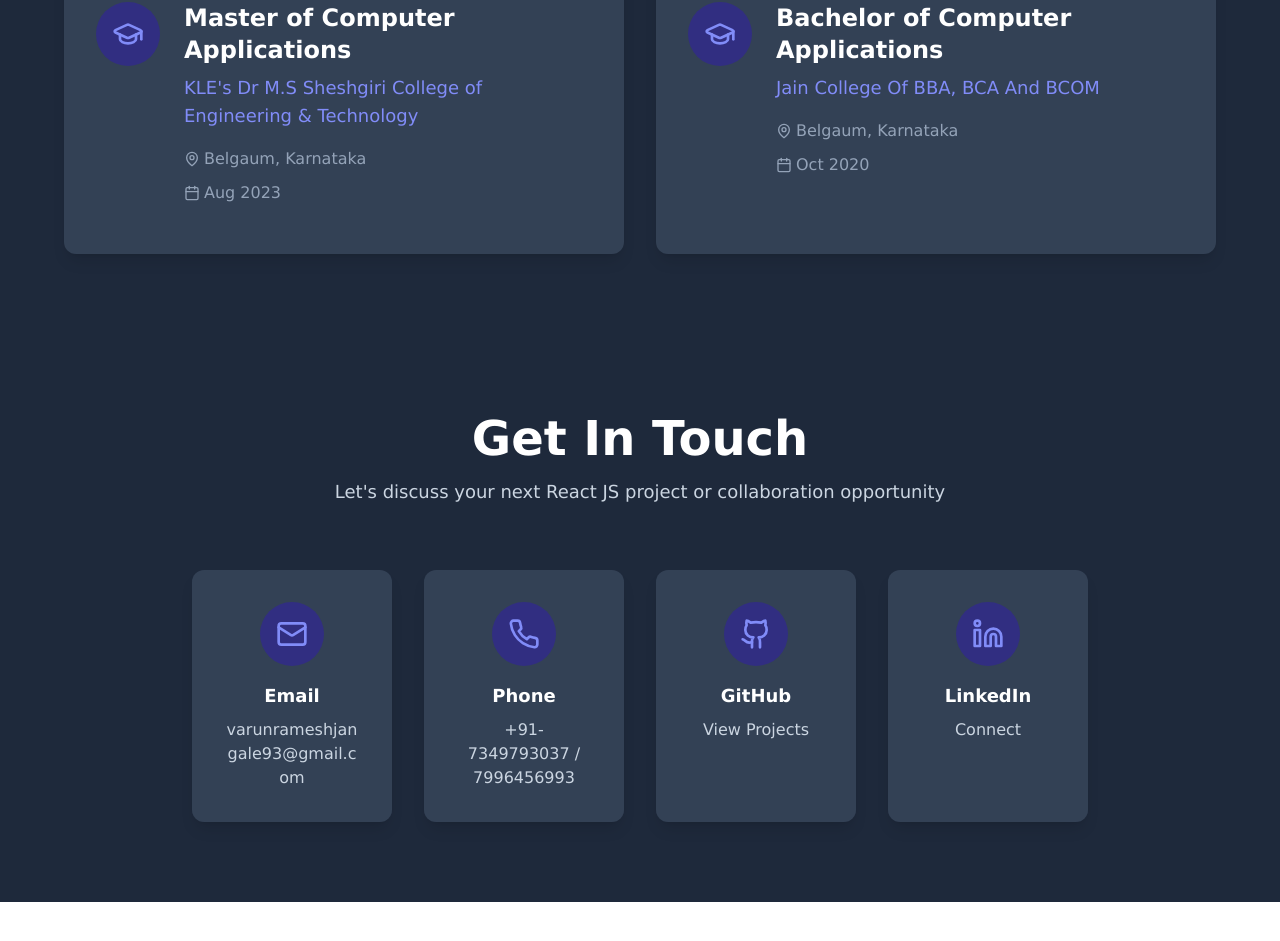
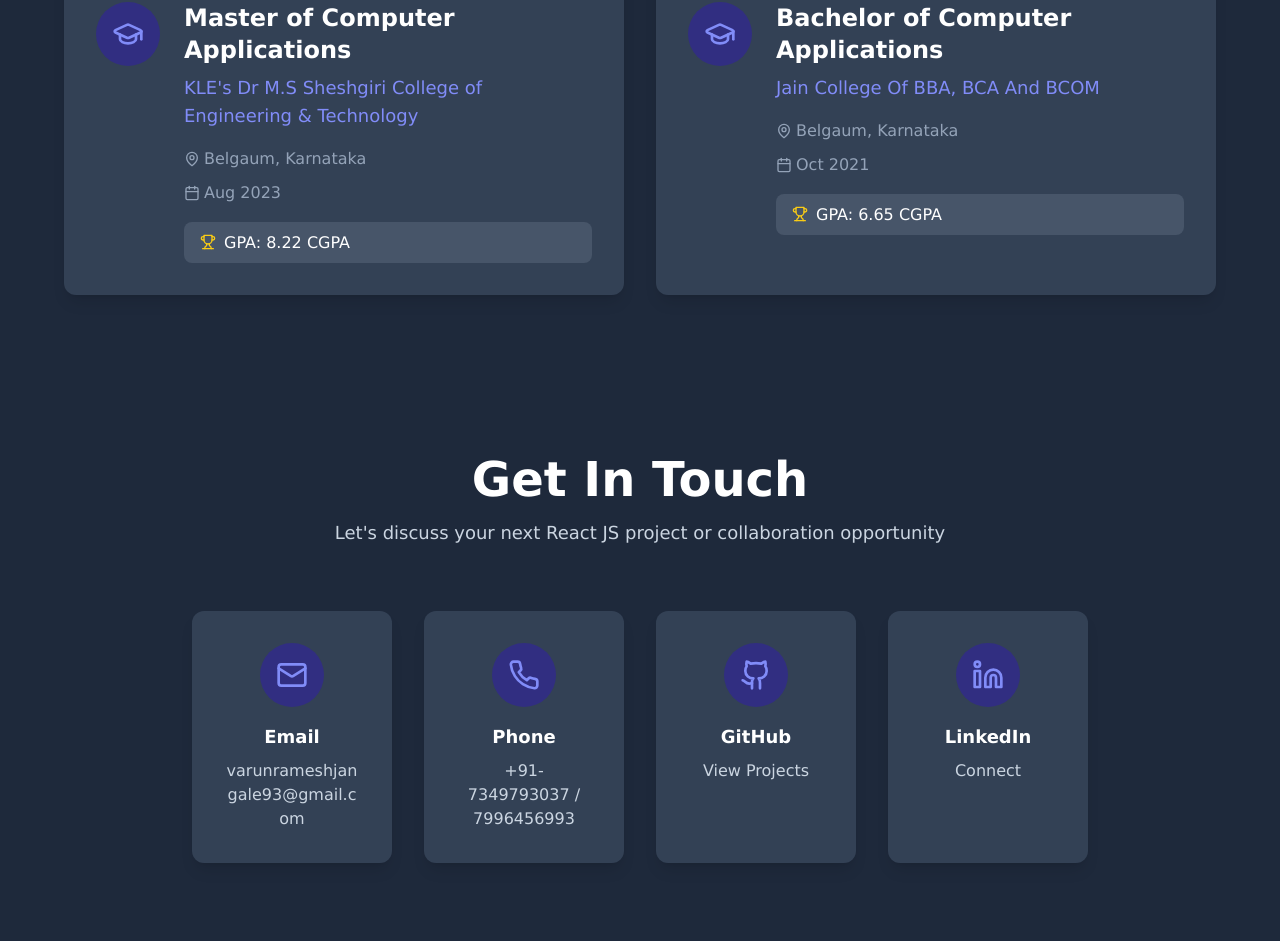
Before and after one commit to Varun1206Tom/varun-jangale-portfolio, a React (Vite) app: page / in a window 1280 px wide. Shown: the part 6085-7026 px from the top of the page. Before the commit the page ends 6987 px from the top, so only its background shows below. Built offline with nearby package versions, Linux system fonts and the light colour scheme.

Commit message:
Added GPA and Year For Education

```diff
--- a/src/data/portfolioData.ts
+++ b/src/data/portfolioData.ts
@@ -134,15 +134,15 @@ export const education = [
     institution: "KLE's Dr M.S Sheshgiri College of Engineering & Technology",
     location: "Belgaum, Karnataka",
     year: "Aug 2023",
-    gpa: "",
+    gpa: "8.22 CGPA",
     distinction: ""
   },
   {
     degree: "Bachelor of Computer Applications",
     institution: "Jain College Of BBA, BCA And BCOM",
     location: "Belgaum, Karnataka",
-    year: "Oct 2020",
-    gpa: "",
+    year: "Oct 2021",
+    gpa: "6.65 CGPA",
     distinction: ""
   }
 ];
```
